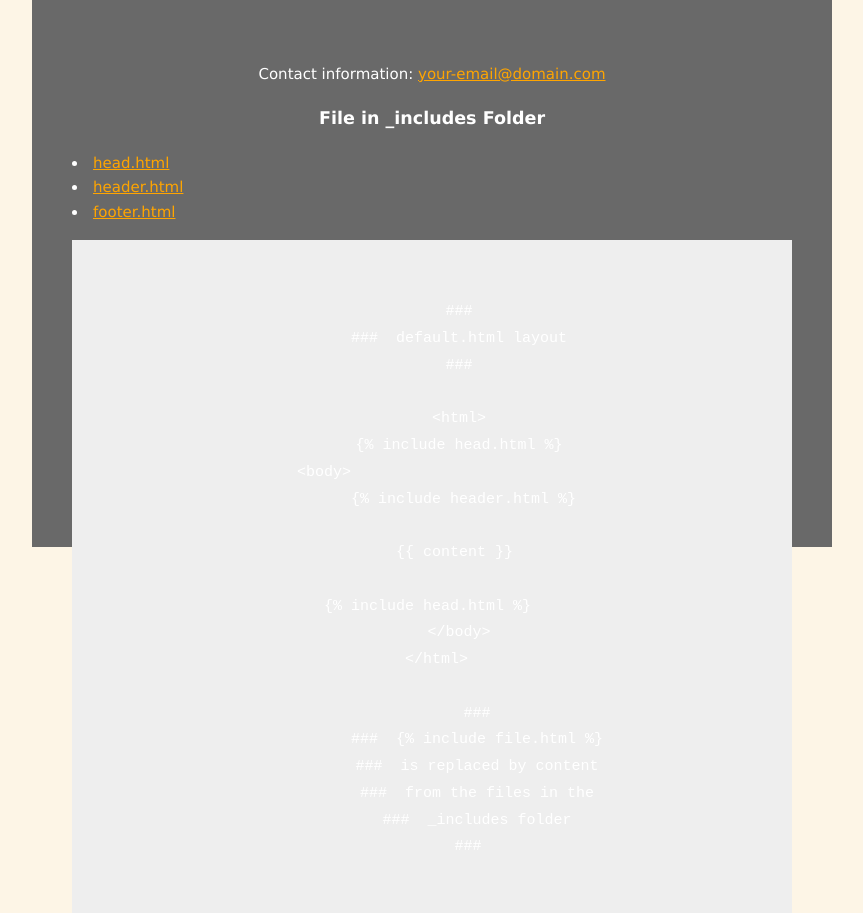
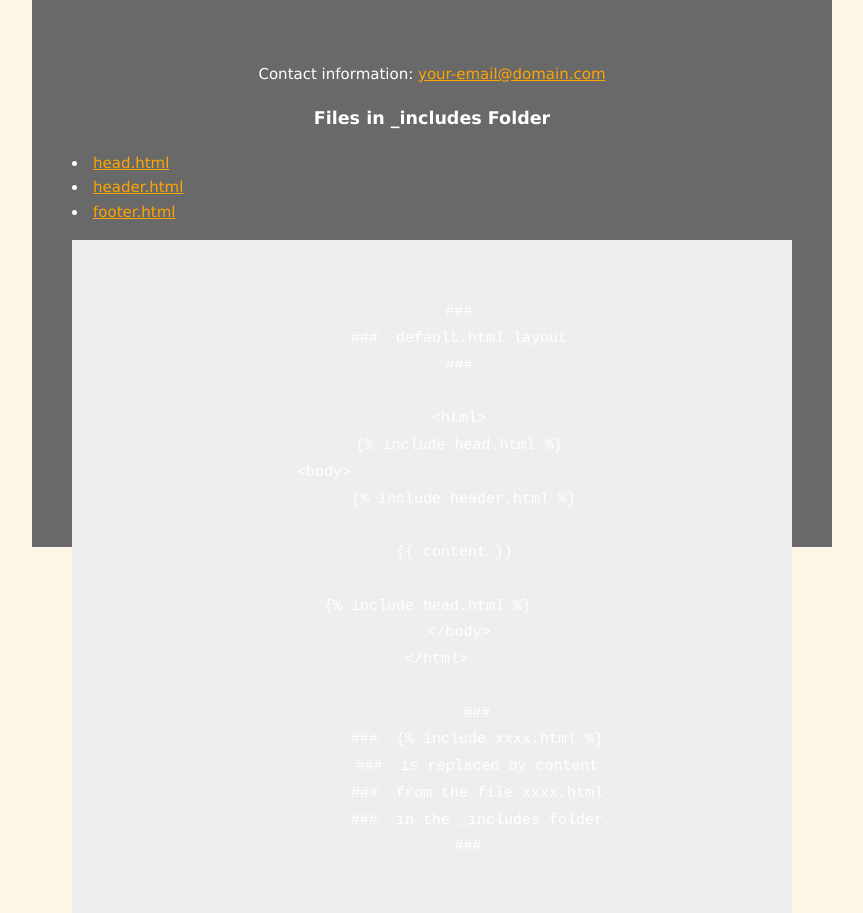
Before and after one commit to DS4PS/barebones-jekyll, a Jekyll site: the page built from index.md, in a window 1280 px wide. Shown: the part 880-1793 px from the top of the page, without its empty margins (208-1071 px from the left). Built offline with Jekyll 4.4.1, drawn with Linux system fonts in a browser that asks for light colours; nearby versions of some CDN libraries.

Commit message:
Update footer.html

```diff
--- a/_includes/footer.html
+++ b/_includes/footer.html
@@ -1,7 +1,7 @@
 <footer>
   <p>Contact information: <a href="mailto:{{ site.email }}">  {{ site.email }}  </a></p>
 
-  <h3> File in _includes Folder </h3>
+  <h3> Files in _includes Folder </h3>
   <ul>
     <li>  <a href="https://github.com/DS4PS/barebones-jekyll/blob/master/_includes/head.html">    head.html    </a></li>
     <li>  <a href="https://github.com/DS4PS/barebones-jekyll/blob/master/_includes/header.html">  header.html  </a></li>
@@ -29,10 +29,10 @@
       &lt;/html>
 
           ###
-          ###  &lbrace;% include file.html %}
+          ###  &lbrace;% include xxxx.html %}
           ###  is replaced by content
-          ###  from the files in the
-          ###  _includes folder
+          ###  from the file xxxx.html
+          ###  in the _includes folder
           ###
 
 </code>
```
